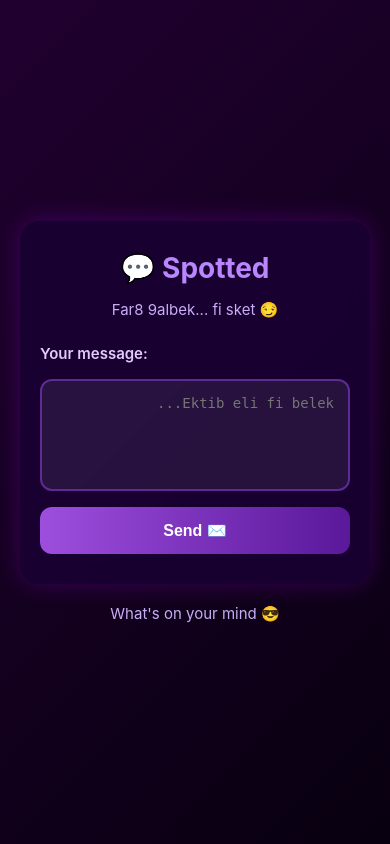
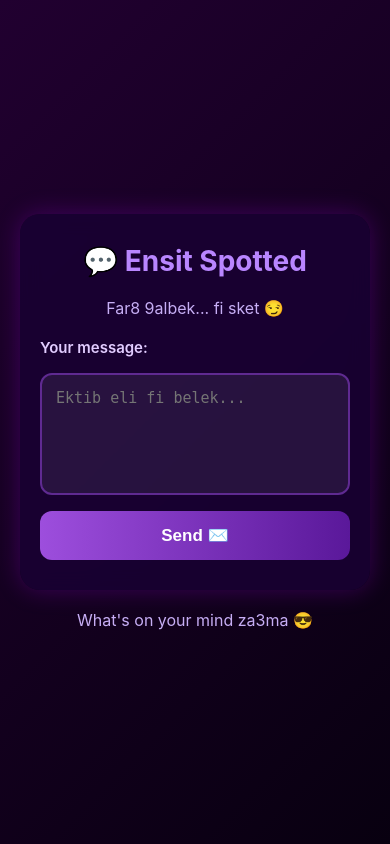
Before and after one commit to Bechir-98/EnsitSpotted, a Django app: page / in a window 390 px wide. Run offline with Django 4.2, Linux system fonts and the light colour scheme.

Commit message:
adjust styling

```diff
--- a/core/static/core/css/home.css
+++ b/core/static/core/css/home.css
@@ -13,7 +13,6 @@ body {
     color: #f2eaff;
     min-height: 100vh;
     display: flex;
-    flex-direction: column;
     justify-content: center;
     align-items: center;
 }
@@ -25,16 +24,12 @@ body {
     width: 100%;
     max-width: 600px;
     padding: 20px;
-    display: flex;
-    flex-direction: column;
-    align-items: center;
 }
 
 /* =====================
-   Container (main card)
+   Container
 ===================== */
 .container {
-    width: 100%;
     background: rgba(25, 0, 50, 0.9);
     backdrop-filter: blur(10px);
     border-radius: 20px;
@@ -43,7 +38,6 @@ body {
     text-align: center;
     display: flex;
     flex-direction: column;
-    align-items: stretch;
     gap: 20px;
     animation: fadeIn 0.8s ease-out;
 }
@@ -57,7 +51,7 @@ body {
 }
 
 /* =====================
-   Title & Text
+   Text
 ===================== */
 h1 {
     font-size: 34px;
@@ -76,18 +70,19 @@ p {
 form {
     display: flex;
     flex-direction: column;
-    align-items: stretch;
     gap: 16px;
-    margin-top: 10px;
 }
 
-form label {
+label {
     text-align: left;
     font-size: 15px;
     font-weight: 600;
     color: #e2ccff;
 }
 
+/* =====================
+   Textarea (SMART)
+===================== */
 textarea {
     width: 100%;
     padding: 14px;
@@ -98,7 +93,9 @@ textarea {
     font-size: 15px;
     resize: none;
     transition: all 0.3s ease;
-    direction: rtl; /* supports Arabic/Tounsi */
+
+    direction: ltr;       /* default */
+    text-align: left;    /* default */
 }
 
 textarea:focus {
@@ -111,10 +108,9 @@ textarea:focus {
    Button
 ===================== */
 button {
-    width: 100%;
     padding: 14px;
     background: linear-gradient(90deg, #9d4edd, #5a189a);
-    color: white;
+    color: #fff;
     font-size: 17px;
     font-weight: 600;
     border: none;
@@ -129,6 +125,11 @@ button:hover {
     box-shadow: 0 0 15px rgba(185, 131, 255, 0.4);
 }
 
+button:disabled {
+    opacity: 0.7;
+    cursor: not-allowed;
+}
+
 /* =====================
    Footer
 ===================== */
@@ -138,41 +139,15 @@ footer {
     color: #bda4f2;
 }
 
-footer a {
-    color: #d7b9ff;
-    text-decoration: none;
-    font-weight: 600;
-    transition: color 0.2s ease;
-}
-
-footer a:hover {
-    color: #fff;
-}
-
 /* =====================
    Responsive
 ===================== */
 @media (max-width: 600px) {
     .container {
         padding: 30px 20px;
-        gap: 15px;
     }
 
     h1 {
         font-size: 28px;
     }
-
-    p {
-        font-size: 15px;
-    }
-
-    textarea {
-        font-size: 14px;
-    }
-
-    button {
-        font-size: 16px;
-    }
-
-
 }
--- a/core/templates/core/home.html
+++ b/core/templates/core/home.html
@@ -4,20 +4,21 @@
 <head>
     <meta charset="UTF-8">
     <title>Spotted - Far8 9albek</title>
+    <meta name="viewport" content="width=device-width, initial-scale=1.0">
+    <link rel="icon" type="image/png" href="{% static 'core/images/logo.png' %}">
     <link rel="stylesheet" href="{% static 'core/css/home.css' %}">
-    <meta name="viewport" content="width=device-width, initial-scale=1.0">
 </head>
 <body>
 
 <main class="wrapper">
     <div class="container">
-        <h1>💬 Spotted</h1>
+        <h1>💬 Ensit Spotted</h1>
         <p>Far8 9albek... fi sket 😏</p>
 
         <form method="POST" id="spottedForm">
             {% csrf_token %}
 
-            <label>Your message:</label>
+            <label for="id_text">Your message:</label>
             {{ form.text }}
 
             <button type="submit">Send ✉️</button>
@@ -25,7 +26,7 @@
     </div>
 
     <footer>
-        <p>What's on your mind 😎</p>
+        <p>What's on your mind za3ma 😎</p>
     </footer>
 </main>
 
```
Also changed, not shown: core/static/core/js/home.js (+24 -9 lines), core/static/core/images/logo.png (added).
